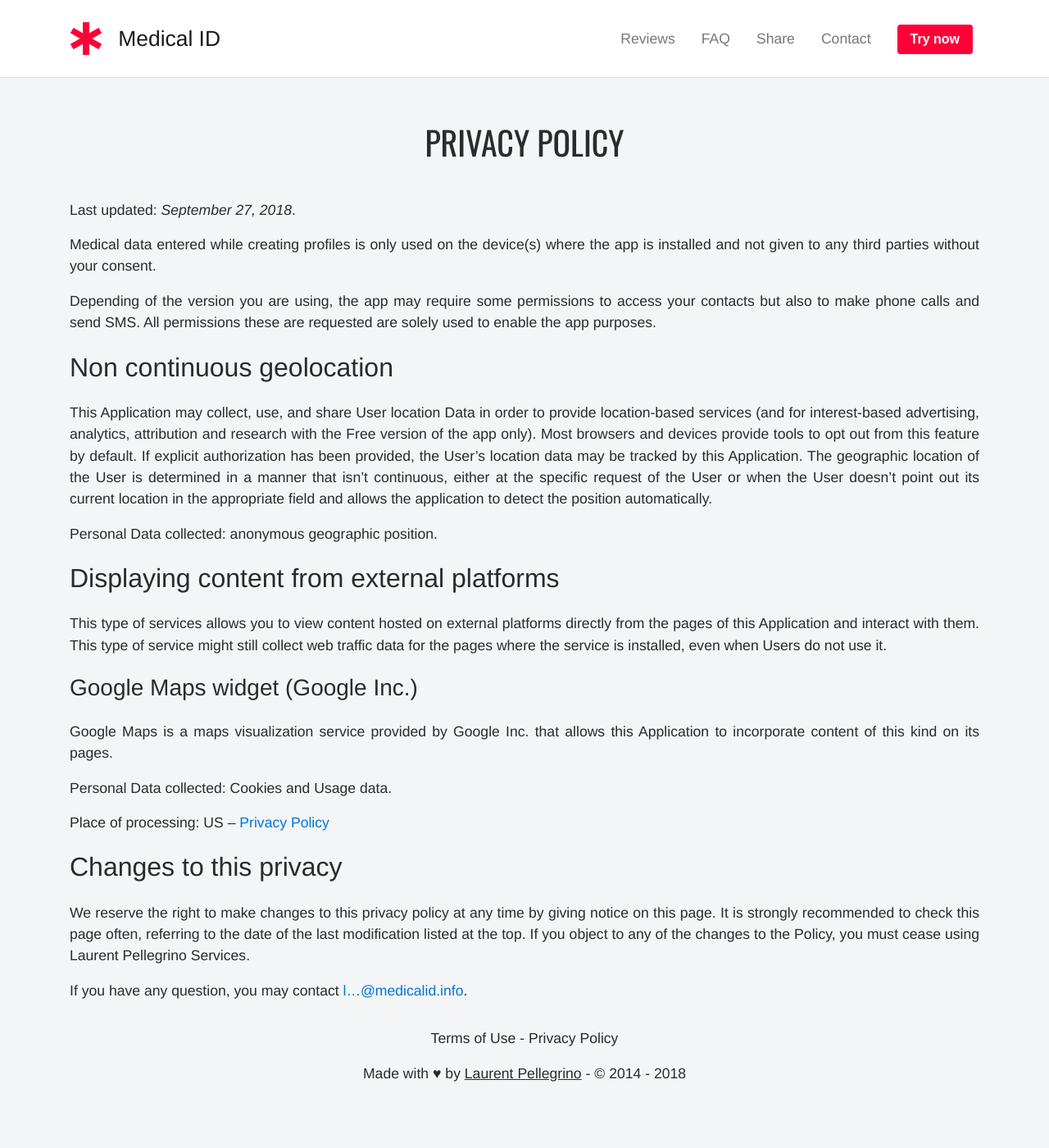
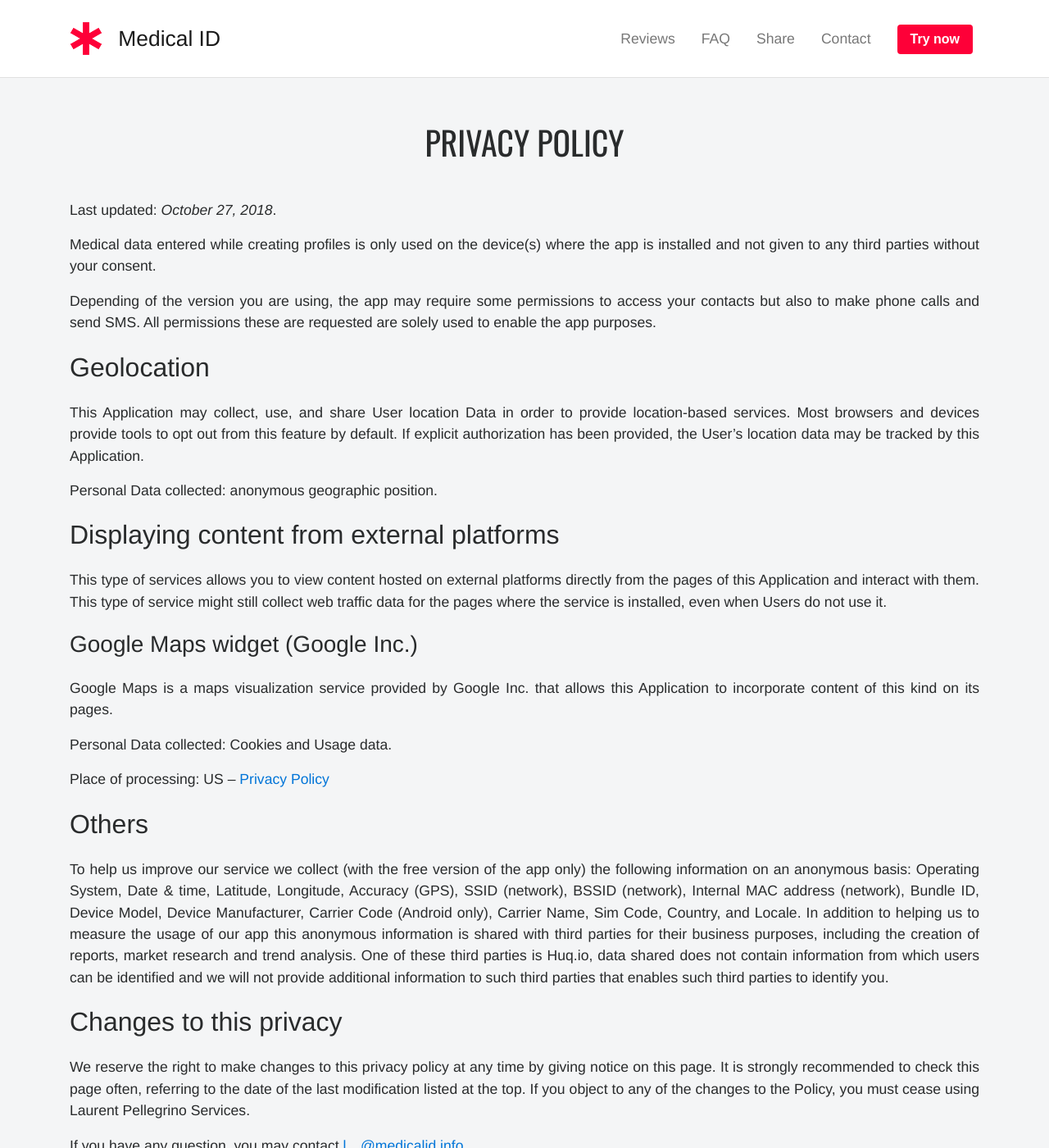
Before and after one commit to medicalid/medicalid.github.io, a Jekyll site: the page built from privacy.md, in a window 1280 px wide and 1400 px high. Shown: the whole window at 82% size. Built offline with Jekyll 4.4.1, drawn with Linux system fonts in a browser that asks for light colours; nearby versions of some CDN libraries; some web fonts are replaced; our own code applies the rules of GitHub Pages for plain Markdown files.

Commit message:
Update privacy.md

```diff
--- a/privacy.md
+++ b/privacy.md
@@ -3,15 +3,15 @@ layout: default
 ---
 # Privacy policy
 
-Last updated: _September 27, 2018_.
+Last updated: _October 27, 2018_.
 
 Medical data entered while creating profiles is only used on the device(s) where the app is installed and not given to any third parties without your consent.
 
 Depending of the version you are using, the app may require some permissions to access your contacts but also to make phone calls and send SMS. All permissions these are requested are solely used to enable the app purposes.
 
-## Non continuous geolocation
+## Geolocation
 
-This Application may collect, use, and share User location Data in order to provide location-based services (and for interest-based advertising, analytics, attribution and research with the Free version of the app only). Most browsers and devices provide tools to opt out from this feature by default. If explicit authorization has been provided, the User’s location data may be tracked by this Application. The geographic location of the User is determined in a manner that isn't continuous, either at the specific request of the User or when the User doesn't point out its current location in the appropriate field and allows the application to detect the position automatically.
+This Application may collect, use, and share User location Data in order to provide location-based services. Most browsers and devices provide tools to opt out from this feature by default. If explicit authorization has been provided, the User’s location data may be tracked by this Application.
 
 Personal Data collected: anonymous geographic position.
 
@@ -27,6 +27,10 @@ Personal Data collected: Cookies and Usage data.
 
 Place of processing: US – [Privacy Policy](https://www.google.com/intl/en/policies/privacy/)
 
+## Others
+
+To help us improve our service we collect (with the free version of the app only) the following information on an anonymous basis: Operating System, Date & time, Latitude, Longitude, Accuracy (GPS), SSID (network), BSSID (network), Internal MAC address (network), Bundle ID, Device Model, Device Manufacturer, Carrier Code (Android only), Carrier Name, Sim Code, Country, and Locale. In addition to helping us to measure the usage of our app this anonymous information is shared with third parties for their business purposes, including the creation of reports, market research and trend analysis. One of these third parties is Huq.io, data shared does not contain information from which users can be identified and we will not provide additional information to such third parties that enables such third parties to identify you.
+
 ## Changes to this privacy
 
 We reserve the right to make changes to this privacy policy at any time by giving notice on this page. It is strongly recommended to check this page often, referring to the date of the last modification listed at the top. If you object to any of the changes to the Policy, you must cease using Laurent Pellegrino Services.
```
